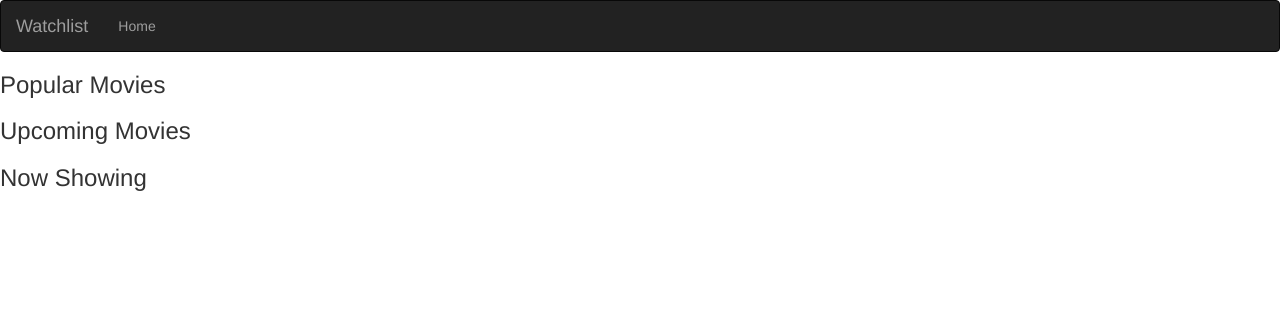
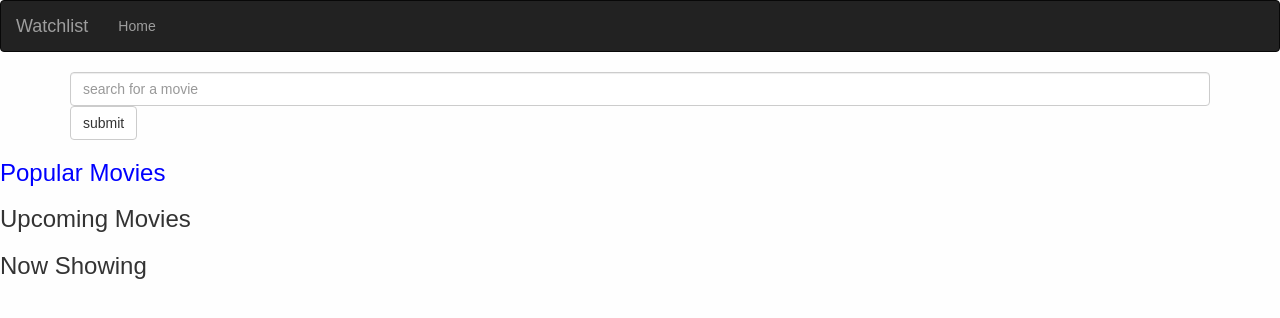
Before and after one commit to toelapiut/watchlist, a Flask app: template app/templates/index.html in a window 1280 px wide. Shown: the top 318 px of the page. Run offline with Flask 2, Linux system fonts and the light colour scheme; the template is opened without the code that fills it, so the values that code supplies are empty; parts of the project's set-up code (start-up, migrations or seed data) failed here and were passed over; some libraries are stand-ins or nearby versions.

Commit message:
Updating the page

```diff
--- /dev/null
+++ b/app/static/css/base.css
@@ -0,0 +1,3 @@
+.na{
+  background: blue;
+}
--- a/app/static/css/index.css
+++ b/app/static/css/index.css
@@ -0,0 +1,4 @@
+#Popularmovies {
+  color: blue;
+}
+body { font-family: sans-serif; background: rgba(238, 238, 238, 0.055); }
--- a/app/templates/base.html
+++ b/app/templates/base.html
@@ -1,4 +1,10 @@
 {%extends 'bootstrap/base.html'%}
+
+{% block styles %}
+{{ super() }}
+<link rel="stylesheet" type="text/css" href="{{url_for('static',filename='css/base.css')}} ">
+{% endblock %}
+
 
 {%block navbar%}
 {%include 'navbar.html'%}
--- a/app/templates/index.html
+++ b/app/templates/index.html
@@ -1,15 +1,21 @@
 {%extends 'base.html'%}
 {% import 'macros.html' as macro%}
 <!-- Styles block -->
-{% block stules %}
+{% block styles %}
 	{{ super() }}
 	<link rel="stylesheet" type="text/css" href="{{url_for('static',filename='css/index.css')}} ">
 {% endblock %}
 <!-- Conten block -->
 {%block content%}
 
+<div class="container">
+    <form>
+        <input type="text" name="movie_query" placeholder="search for a movie" class="form-control">
+        <input type="submit" value="submit" class="btn btn-default">
+    </form>
+</div>
         <!-- Popular movie -->
-        <h3> Popular Movies</h3>
+        <h3 id="Popularmovies"> Popular Movies</h3>
         <ul>
             {{ macro.displayMovieList(popular)}}
         </ul>
@@ -23,4 +29,7 @@
         <ul>
             {{ macro.displayMovieList(now_showing)}}
         </ul>
-{%endblock%}
+
+
+
+{% endblock %}
--- a/app/templates/macros.html
+++ b/app/templates/macros.html
@@ -3,7 +3,7 @@
     {% for movie in movie_list %}
         <div class="col-xs-12 col-sm-4 col-md-2 col-lg-2 movie-card">
             <img src="{{ movie.image}}" alt="{{ movie.title }} poster" class="img-responsive">
-            <li class="text-center">
+            <li class="text-center unstyled">
                 <a href="/movie/{{movie.id}}">
                     {{ movie.title|truncate(10)}}</a>
             </li>
--- a/app/templates/navbar.html
+++ b/app/templates/navbar.html
@@ -1,4 +1,4 @@
-    <div class="navbar navbar-inverse" role="navigation">
+    <div class="navbar navbar-inverse" role="navigation na">
         <div class="container-fluid">
             <div class="navbar-header">
                 <button type="button" class="navbar-toggle" data-toggle="collapse" data-target=".navbar-collapse">
```
Also changed, not shown: app/request.py (+15 -0 lines), app/templates/search.html (added, +17 -0 lines), app/views.py (+20 -3 lines), app/templates/fourOwfour.html (added).
